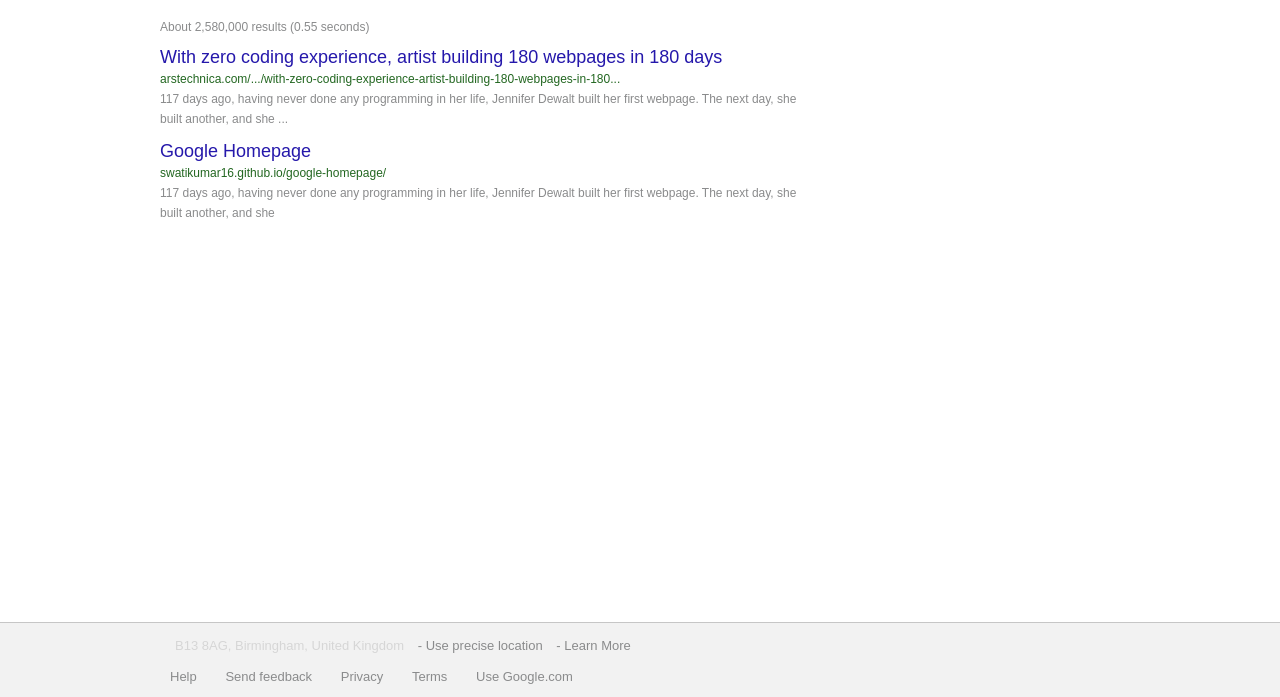
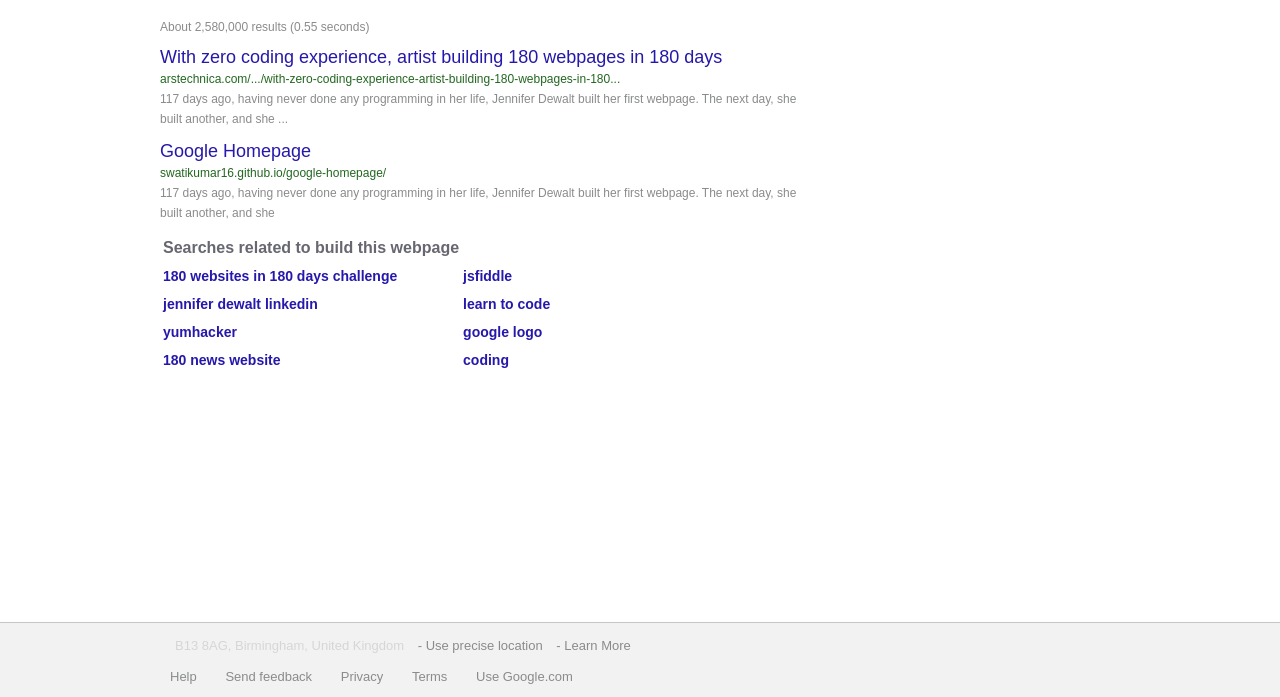
Before and after one commit to bethrath/google-search, a plain HTML site: page index.html in a window 1280 px wide. Shown: the part 103-800 px from the top of the page. Drawn offline with Linux system fonts and the light colour scheme.

Commit message:
contents complete

```diff
--- a/index.html
+++ b/index.html
@@ -50,6 +50,26 @@
 			</div>
 			</p>
 
+			<table class="relatedsearches"><th>Searches related to build this webpage</th>
+				<tr>
+					<th><a class="searchlink" href="http://www.google.com">180 websites in 180 days challenge</a></th>
+					<th colspan="2"><a class="searchlink" href="http://www.google.com">jsfiddle</a></th>
+				</tr>
+				<tr>
+					<th><a class="searchlink" href="http://www.google.com">jennifer dewalt linkedin</a></th>
+					<th colspan="2"><a class="searchlink" href="http://www.google.com">learn to code</a></th>
+				</tr>
+				<tr>
+					<th><a class="searchlink" href="http://www.google.com">yumhacker</a></th>
+					<th colspan="2"><a class="searchlink" href="http://www.google.com">google logo</a></th>
+				</tr>
+				<tr>
+					<th><a class="searchlink" href="http://www.google.com">180 news website</a></th>
+					<th colspan="2"><a class="searchlink" href="http://www.google.com">coding</a></th>
+				</tr>
+			</table>
+
+
 		</div>
 
 		<div class="footer">
--- a/search.css
+++ b/search.css
@@ -162,3 +162,20 @@
 .resultlink {
 	color: #236721;
 }
+
+.relatedsearches {
+	text-align: left;
+	text-decoration: none;
+}
+
+th {
+	color:#666770;
+	font-size: 16px;
+	padding-bottom: 5px;
+
+}
+.searchlink {
+	text-decoration: none;
+	color: #2518ab;
+	font-size: 14px;
+}
```
